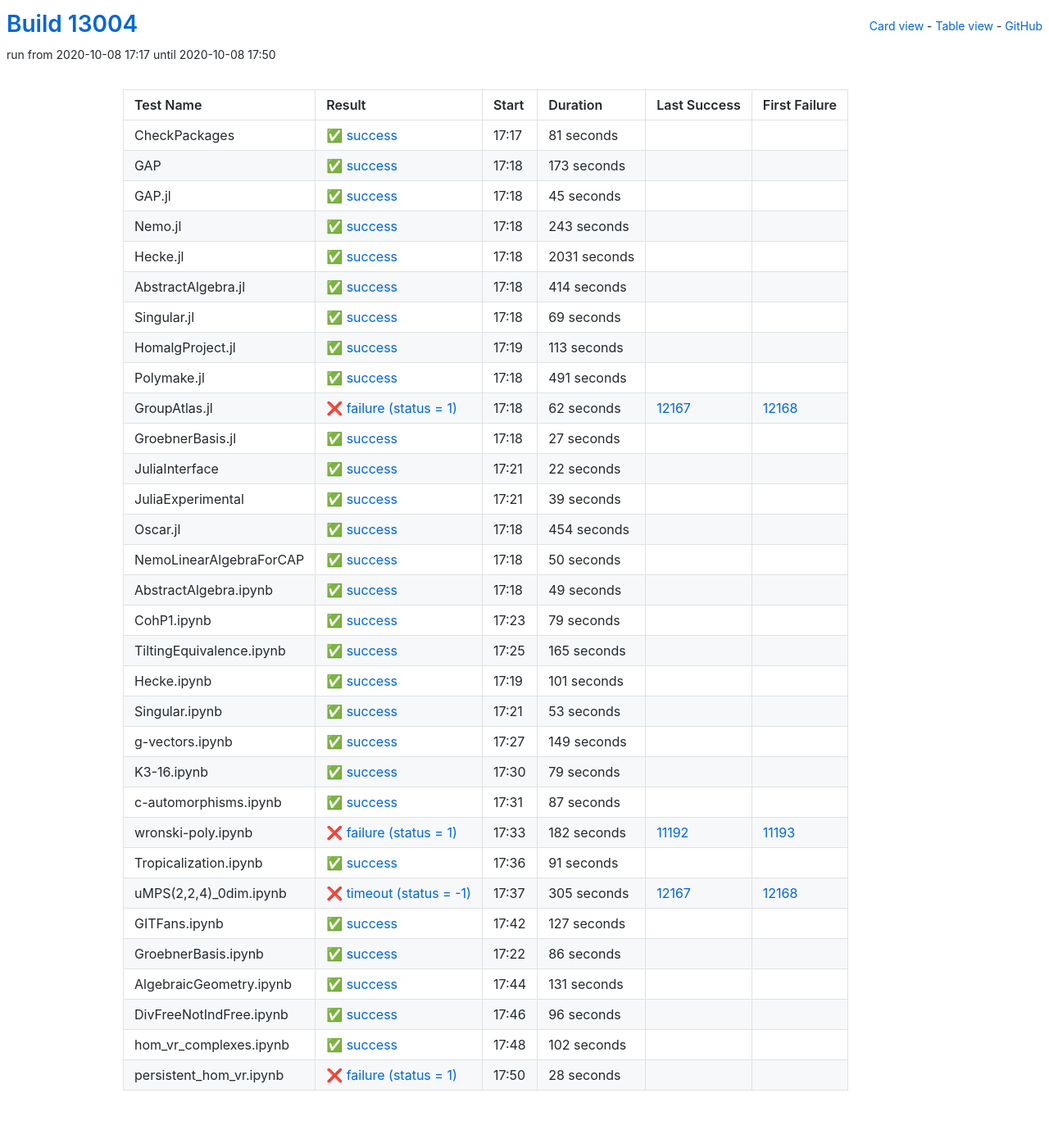
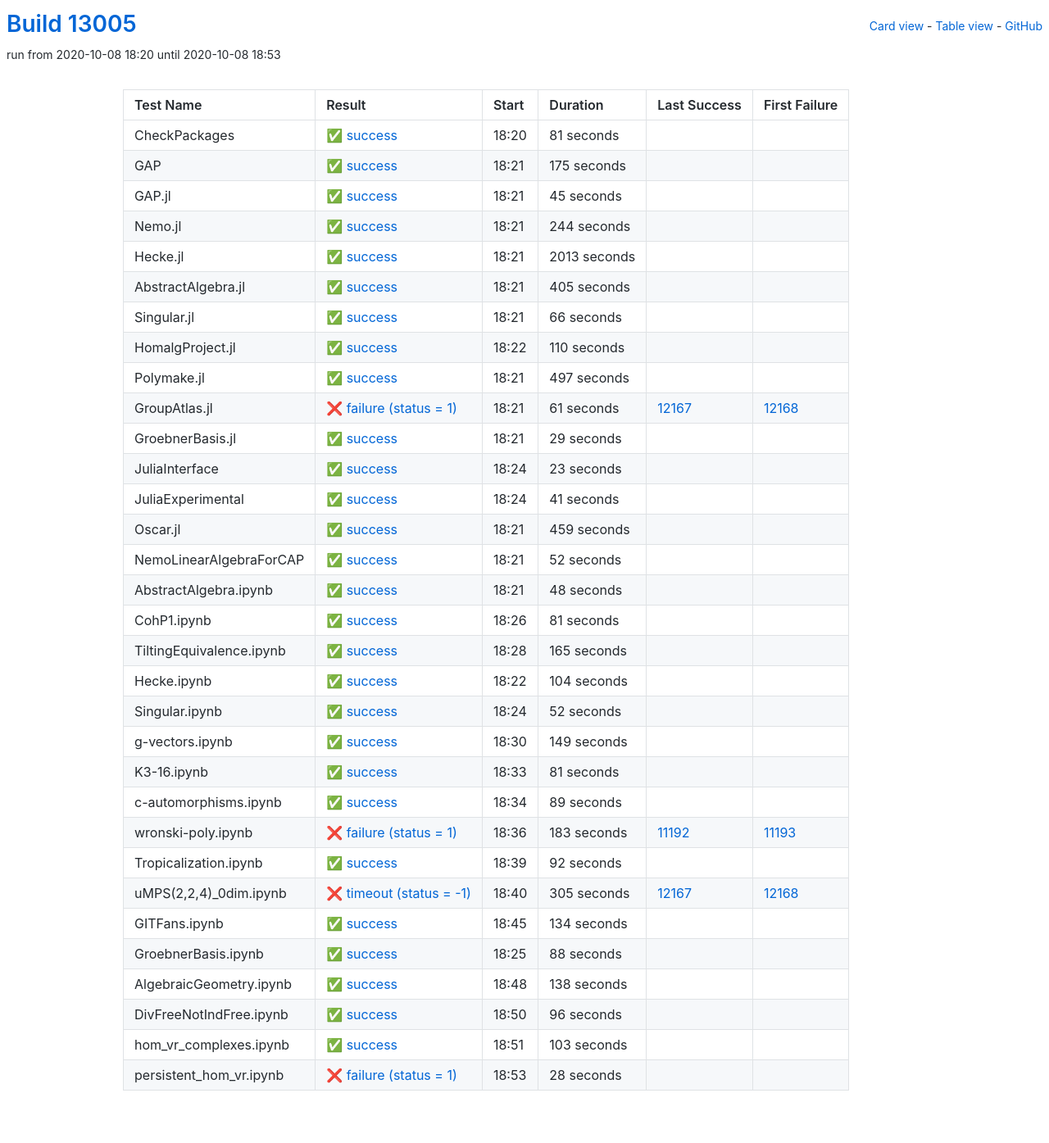
Before and after one commit to oscar-system/oscar-ci-status, a Jekyll site: the page built from table.html, in a window 1280 px wide. Shown: the whole page at 82% size. Built offline with Jekyll 4.4.1, drawn with Linux system fonts in a browser that asks for light colours.

Commit message:
Build #13005

```diff
--- a/_data/ci.yml
+++ b/_data/ci.yml
@@ -1,6 +1,6 @@
 ---
-build: 13004
-build_url: https://oscarci.mathematik.uni-kl.de/job/oscar/13004/
+build: 13005
+build_url: https://oscarci.mathematik.uni-kl.de/job/oscar/13005/
 job: oscar
 organization: oscar-system
 repo: oscar-ci-status
@@ -8,8 +8,8 @@
 tests:
 - name: CheckPackages
   id: checkpackages
-  log: https://oscarci.mathematik.uni-kl.de/job/oscar/13004/artifact/logs/build-13004/CheckPackages.log
-  start: 2020-10-08 17:17
+  log: https://oscarci.mathematik.uni-kl.de/job/oscar/13005/artifact/logs/build-13005/CheckPackages.log
+  start: 2020-10-08 18:20
   success: true
   exitcode: 0
   status: success
@@ -20,20 +20,20 @@
   first_failure_url:
 - name: GAP
   id: gap
-  log: https://oscarci.mathematik.uni-kl.de/job/oscar/13004/artifact/logs/build-13004/GAP.log
-  start: 2020-10-08 17:18
+  log: https://oscarci.mathematik.uni-kl.de/job/oscar/13005/artifact/logs/build-13005/GAP.log
+  start: 2020-10-08 18:21
   success: true
   exitcode: 0
   status: success
-  duration: 173
+  duration: 175
   last_success: false
   last_success_url:
   first_failure: false
   first_failure_url:
 - name: GAP.jl
   id: gap-jl
-  log: https://oscarci.mathematik.uni-kl.de/job/oscar/13004/artifact/logs/build-13004/GAP.jl.log
-  start: 2020-10-08 17:18
+  log: https://oscarci.mathematik.uni-kl.de/job/oscar/13005/artifact/logs/build-13005/GAP.jl.log
+  start: 2020-10-08 18:21
   success: true
   exitcode: 0
   status: success
@@ -44,176 +44,176 @@
   first_failure_url:
 - name: Nemo.jl
   id: nemo-jl
-  log: https://oscarci.mathematik.uni-kl.de/job/oscar/13004/artifact/logs/build-13004/Nemo.jl.log
-  start: 2020-10-08 17:18
+  log: https://oscarci.mathematik.uni-kl.de/job/oscar/13005/artifact/logs/build-13005/Nemo.jl.log
+  start: 2020-10-08 18:21
   success: true
   exitcode: 0
   status: success
-  duration: 243
+  duration: 244
   last_success: false
   last_success_url:
   first_failure: false
   first_failure_url:
 - name: Hecke.jl
   id: hecke-jl
-  log: https://oscarci.mathematik.uni-kl.de/job/oscar/13004/artifact/logs/build-13004/Hecke.jl.log
-  start: 2020-10-08 17:18
+  log: https://oscarci.mathematik.uni-kl.de/job/oscar/13005/artifact/logs/build-13005/Hecke.jl.log
+  start: 2020-10-08 18:21
   success: true
   exitcode: 0
   status: success
-  duration: 2031
+  duration: 2013
   last_success: false
   last_success_url:
   first_failure: false
   first_failure_url:
 - name: AbstractAlgebra.jl
   id: abstractalgebra-jl
-  log: https://oscarci.mathematik.uni-kl.de/job/oscar/13004/artifact/logs/build-13004/AbstractAlgebra.jl.log
-  start: 2020-10-08 17:18
+  log: https://oscarci.mathematik.uni-kl.de/job/oscar/13005/artifact/logs/build-13005/AbstractAlgebra.jl.log
+  start: 2020-10-08 18:21
   success: true
   exitcode: 0
   status: success
-  duration: 414
+  duration: 405
   last_success: false
   last_success_url:
   first_failure: false
   first_failure_url:
 - name: Singular.jl
   id: singular-jl
-  log: https://oscarci.mathematik.uni-kl.de/job/oscar/13004/artifact/logs/build-13004/Singular.jl.log
-  start: 2020-10-08 17:18
+  log: https://oscarci.mathematik.uni-kl.de/job/oscar/13005/artifact/logs/build-13005/Singular.jl.log
+  start: 2020-10-08 18:21
   success: true
   exitcode: 0
   status: success
-  duration: 69
+  duration: 66
   last_success: false
   last_success_url:
   first_failure: false
   first_failure_url:
 - name: HomalgProject.jl
   id: homalgproject-jl
-  log: https://oscarci.mathematik.uni-kl.de/job/oscar/13004/artifact/logs/build-13004/HomalgProject.jl.log
-  start: 2020-10-08 17:19
+  log: https://oscarci.mathematik.uni-kl.de/job/oscar/13005/artifact/logs/build-13005/HomalgProject.jl.log
+  start: 2020-10-08 18:22
   success: true
   exitcode: 0
   status: success
-  duration: 113
+  duration: 110
   last_success: false
   last_success_url:
   first_failure: false
   first_failure_url:
 - name: Polymake.jl
   id: polymake-jl
-  log: https://oscarci.mathematik.uni-kl.de/job/oscar/13004/artifact/logs/build-13004/Polymake.jl.log
-  start: 2020-10-08 17:18
+  log: https://oscarci.mathematik.uni-kl.de/job/oscar/13005/artifact/logs/build-13005/Polymake.jl.log
+  start: 2020-10-08 18:21
   success: true
   exitcode: 0
   status: success
-  duration: 491
+  duration: 497
   last_success: false
   last_success_url:
   first_failure: false
   first_failure_url:
 - name: GroupAtlas.jl
   id: groupatlas-jl
-  log: https://oscarci.mathematik.uni-kl.de/job/oscar/13004/artifact/logs/build-13004/GroupAtlas.jl.log
-  start: 2020-10-08 17:18
+  log: https://oscarci.mathematik.uni-kl.de/job/oscar/13005/artifact/logs/build-13005/GroupAtlas.jl.log
+  start: 2020-10-08 18:21
   success: false
   exitcode: 1
   status: failure
-  duration: 62
+  duration: 61
   last_success: 12167
   last_success_url: https://oscarci.mathematik.uni-kl.de/job/oscar/12167/
   first_failure: 12168
   first_failure_url: https://oscarci.mathematik.uni-kl.de/job/oscar/12168/
 - name: GroebnerBasis.jl
   id: groebnerbasis-jl
-  log: https://oscarci.mathematik.uni-kl.de/job/oscar/13004/artifact/logs/build-13004/GroebnerBasis.jl.log
-  start: 2020-10-08 17:18
+  log: https://oscarci.mathematik.uni-kl.de/job/oscar/13005/artifact/logs/build-13005/GroebnerBasis.jl.log
+  start: 2020-10-08 18:21
   success: true
   exitcode: 0
   status: success
-  duration: 27
+  duration: 29
   last_success: false
   last_success_url:
   first_failure: false
   first_failure_url:
 - name: JuliaInterface
   id: juliainterface
-  log: https://oscarci.mathematik.uni-kl.de/job/oscar/13004/artifact/logs/build-13004/JuliaInterface.log
-  start: 2020-10-08 17:21
+  log: https://oscarci.mathematik.uni-kl.de/job/oscar/13005/artifact/logs/build-13005/JuliaInterface.log
+  start: 2020-10-08 18:24
   success: true
   exitcode: 0
   status: success
-  duration: 22
+  duration: 23
   last_success: false
   last_success_url:
   first_failure: false
   first_failure_url:
 - name: JuliaExperimental
   id: juliaexperimental
-  log: https://oscarci.mathematik.uni-kl.de/job/oscar/13004/artifact/logs/build-13004/JuliaExperimental.log
-  start: 2020-10-08 17:21
+  log: https://oscarci.mathematik.uni-kl.de/job/oscar/13005/artifact/logs/build-13005/JuliaExperimental.log
+  start: 2020-10-08 18:24
   success: true
   exitcode: 0
   status: success
-  duration: 39
+  duration: 41
   last_success: false
   last_success_url:
   first_failure: false
   first_failure_url:
 - name: Oscar.jl
   id: oscar-jl
-  log: https://oscarci.mathematik.uni-kl.de/job/oscar/13004/artifact/logs/build-13004/Oscar.jl.log
-  start: 2020-10-08 17:18
+  log: https://oscarci.mathematik.uni-kl.de/job/oscar/13005/artifact/logs/build-13005/Oscar.jl.log
+  start: 2020-10-08 18:21
   success: true
   exitcode: 0
   status: success
-  duration: 454
+  duration: 459
   last_success: false
   last_success_url:
   first_failure: false
   first_failure_url:
 - name: NemoLinearAlgebraForCAP
   id: nemolinearalgebraforcap
-  log: https://oscarci.mathematik.uni-kl.de/job/oscar/13004/artifact/logs/build-13004/NemoLinearAlgebraForCAP.log
-  start: 2020-10-08 17:18
+  log: https://oscarci.mathematik.uni-kl.de/job/oscar/13005/artifact/logs/build-13005/NemoLinearAlgebraForCAP.log
+  start: 2020-10-08 18:21
   success: true
   exitcode: 0
   status: success
-  duration: 50
+  duration: 52
   last_success: false
   last_success_url:
   first_failure: false
   first_failure_url:
 - name: AbstractAlgebra.ipynb
   id: abstractalgebra-ipynb
-  log: https://oscarci.mathematik.uni-kl.de/job/oscar/13004/artifact/logs/build-13004/AbstractAlgebra.ipynb.log
-  start: 2020-10-08 17:18
+  log: https://oscarci.mathematik.uni-kl.de/job/oscar/13005/artifact/logs/build-13005/AbstractAlgebra.ipynb.log
+  start: 2020-10-08 18:21
   success: true
   exitcode: 0
   status: success
-  duration: 49
+  duration: 48
   last_success: false
   last_success_url:
   first_failure: false
   first_failure_url:
 - name: CohP1.ipynb
   id: cohp1-ipynb
-  log: https://oscarci.mathematik.uni-kl.de/job/oscar/13004/artifact/logs/build-13004/CohP1.ipynb.log
-  start: 2020-10-08 17:23
+  log: https://oscarci.mathematik.uni-kl.de/job/oscar/13005/artifact/logs/build-13005/CohP1.ipynb.log
+  start: 2020-10-08 18:26
   success: true
   exitcode: 0
   status: success
-  duration: 79
+  duration: 81
   last_success: false
   last_success_url:
   first_failure: false
   first_failure_url:
 - name: TiltingEquivalence.ipynb
   id: tiltingequivalence-ipynb
-  log: https://oscarci.mathematik.uni-kl.de/job/oscar/13004/artifact/logs/build-13004/TiltingEquivalence.ipynb.log
-  start: 2020-10-08 17:25
+  log: https://oscarci.mathematik.uni-kl.de/job/oscar/13005/artifact/logs/build-13005/TiltingEquivalence.ipynb.log
+  start: 2020-10-08 18:28
   success: true
   exitcode: 0
   status: success
@@ -224,32 +224,32 @@
   first_failure_url:
 - name: Hecke.ipynb
   id: hecke-ipynb
-  log: https://oscarci.mathematik.uni-kl.de/job/oscar/13004/artifact/logs/build-13004/Hecke.ipynb.log
-  start: 2020-10-08 17:19
+  log: https://oscarci.mathematik.uni-kl.de/job/oscar/13005/artifact/logs/build-13005/Hecke.ipynb.log
+  start: 2020-10-08 18:22
   success: true
   exitcode: 0
   status: success
-  duration: 101
+  duration: 104
   last_success: false
   last_success_url:
   first_failure: false
   first_failure_url:
 - name: Singular.ipynb
   id: singular-ipynb
-  log: https://oscarci.mathematik.uni-kl.de/job/oscar/13004/artifact/logs/build-13004/Singular.ipynb.log
-  start: 2020-10-08 17:21
+  log: https://oscarci.mathematik.uni-kl.de/job/oscar/13005/artifact/logs/build-13005/Singular.ipynb.log
+  start: 2020-10-08 18:24
   success: true
   exitcode: 0
   status: success
-  duration: 53
+  duration: 52
   last_success: false
   last_success_url:
   first_failure: false
   first_failure_url:
 - name: g-vectors.ipynb
   id: g-vectors-ipynb
-  log: https://oscarci.mathematik.uni-kl.de/job/oscar/13004/artifact/logs/build-13004/g-vectors.ipynb.log
-  start: 2020-10-08 17:27
+  log: https://oscarci.mathematik.uni-kl.de/job/oscar/13005/artifact/logs/build-13005/g-vectors.ipynb.log
+  start: 2020-10-08 18:30
   success: true
   exitcode: 0
   status: success
@@ -260,56 +260,56 @@
   first_failure_url:
 - name: K3-16.ipynb
   id: k3-16-ipynb
-  log: https://oscarci.mathematik.uni-kl.de/job/oscar/13004/artifact/logs/build-13004/K3-16.ipynb.log
-  start: 2020-10-08 17:30
+  log: https://oscarci.mathematik.uni-kl.de/job/oscar/13005/artifact/logs/build-13005/K3-16.ipynb.log
+  start: 2020-10-08 18:33
   success: true
   exitcode: 0
   status: success
-  duration: 79
+  duration: 81
   last_success: false
   last_success_url:
   first_failure: false
   first_failure_url:
 - name: c-automorphisms.ipynb
   id: c-automorphisms-ipynb
-  log: https://oscarci.mathematik.uni-kl.de/job/oscar/13004/artifact/logs/build-13004/c-automorphisms.ipynb.log
-  start: 2020-10-08 17:31
+  log: https://oscarci.mathematik.uni-kl.de/job/oscar/13005/artifact/logs/build-13005/c-automorphisms.ipynb.log
+  start: 2020-10-08 18:34
   success: true
   exitcode: 0
   status: success
-  duration: 87
+  duration: 89
   last_success: false
   last_success_url:
   first_failure: false
   first_failure_url:
 - name: wronski-poly.ipynb
   id: wronski-poly-ipynb
-  log: https://oscarci.mathematik.uni-kl.de/job/oscar/13004/artifact/logs/build-13004/wronski-poly.ipynb.log
-  start: 2020-10-08 17:33
+  log: https://oscarci.mathematik.uni-kl.de/job/oscar/13005/artifact/logs/build-13005/wronski-poly.ipynb.log
+  start: 2020-10-08 18:36
   success: false
   exitcode: 1
   status: failure
-  duration: 182
+  duration: 183
   last_success: 11192
   last_success_url: https://oscarci.mathematik.uni-kl.de/job/oscar/11192/
   first_failure: 11193
   first_failure_url: https://oscarci.mathematik.uni-kl.de/job/oscar/11193/
 - name: Tropicalization.ipynb
   id: tropicalization-ipynb
-  log: https://oscarci.mathematik.uni-kl.de/job/oscar/13004/artifact/logs/build-13004/Tropicalization.ipynb.log
-  start: 2020-10-08 17:36
+  log: https://oscarci.mathematik.uni-kl.de/job/oscar/13005/artifact/logs/build-13005/Tropicalization.ipynb.log
+  start: 2020-10-08 18:39
   success: true
   exitcode: 0
   status: success
-  duration: 91
+  duration: 92
   last_success: false
   last_success_url:
   first_failure: false
   first_failure_url:
 - name: uMPS(2,2,4)_0dim.ipynb
   id: umps-2-2-4-0dim-ipynb
-  log: https://oscarci.mathematik.uni-kl.de/job/oscar/13004/artifact/logs/build-13004/uMPS-2-2-4-_0dim.ipynb.log
-  start: 2020-10-08 17:37
+  log: https://oscarci.mathematik.uni-kl.de/job/oscar/13005/artifact/logs/build-13005/uMPS-2-2-4-_0dim.ipynb.log
+  start: 2020-10-08 18:40
   success: false
   exitcode: -1
   status: timeout
@@ -320,44 +320,44 @@
   first_failure_url: https://oscarci.mathematik.uni-kl.de/job/oscar/12168/
 - name: GITFans.ipynb
   id: gitfans-ipynb
-  log: https://oscarci.mathematik.uni-kl.de/job/oscar/13004/artifact/logs/build-13004/GITFans.ipynb.log
-  start: 2020-10-08 17:42
+  log: https://oscarci.mathematik.uni-kl.de/job/oscar/13005/artifact/logs/build-13005/GITFans.ipynb.log
+  start: 2020-10-08 18:45
   success: true
   exitcode: 0
   status: success
-  duration: 127
+  duration: 134
   last_success: false
   last_success_url:
   first_failure: false
   first_failure_url:
 - name: GroebnerBasis.ipynb
   id: groebnerbasis-ipynb
-  log: https://oscarci.mathematik.uni-kl.de/job/oscar/13004/artifact/logs/build-13004/GroebnerBasis.ipynb.log
-  start: 2020-10-08 17:22
+  log: https://oscarci.mathematik.uni-kl.de/job/oscar/13005/artifact/logs/build-13005/GroebnerBasis.ipynb.log
+  start: 2020-10-08 18:25
   success: true
   exitcode: 0
   status: success
-  duration: 86
+  duration: 88
   last_success: false
   last_success_url:
   first_failure: false
   first_failure_url:
 - name: AlgebraicGeometry.ipynb
   id: algebraicgeometry-ipynb
-  log: https://oscarci.mathematik.uni-kl.de/job/oscar/13004/artifact/logs/build-13004/AlgebraicGeometry.ipynb.log
-  start: 2020-10-08 17:44
+  log: https://oscarci.mathematik.uni-kl.de/job/oscar/13005/artifact/logs/build-13005/AlgebraicGeometry.ipynb.log
+  start: 2020-10-08 18:48
   success: true
   exitcode: 0
   status: success
-  duration: 131
+  duration: 138
   last_success: false
   last_success_url:
   first_failure: false
   first_failure_url:
 - name: DivFreeNotIndFree.ipynb
   id: divfreenotindfree-ipynb
-  log: https://oscarci.mathematik.uni-kl.de/job/oscar/13004/artifact/logs/build-13004/DivFreeNotIndFree.ipynb.log
-  start: 2020-10-08 17:46
+  log: https://oscarci.mathematik.uni-kl.de/job/oscar/13005/artifact/logs/build-13005/DivFreeNotIndFree.ipynb.log
+  start: 2020-10-08 18:50
   success: true
   exitcode: 0
   status: success
@@ -368,20 +368,20 @@
   first_failure_url:
 - name: hom_vr_complexes.ipynb
   id: hom-vr-complexes-ipynb
-  log: https://oscarci.mathematik.uni-kl.de/job/oscar/13004/artifact/logs/build-13004/hom_vr_complexes.ipynb.log
-  start: 2020-10-08 17:48
+  log: https://oscarci.mathematik.uni-kl.de/job/oscar/13005/artifact/logs/build-13005/hom_vr_complexes.ipynb.log
+  start: 2020-10-08 18:51
   success: true
   exitcode: 0
   status: success
-  duration: 102
+  duration: 103
   last_success: false
   last_success_url:
   first_failure: false
   first_failure_url:
 - name: persistent_hom_vr.ipynb
   id: persistent-hom-vr-ipynb
-  log: https://oscarci.mathematik.uni-kl.de/job/oscar/13004/artifact/logs/build-13004/persistent_hom_vr.ipynb.log
-  start: 2020-10-08 17:50
+  log: https://oscarci.mathematik.uni-kl.de/job/oscar/13005/artifact/logs/build-13005/persistent_hom_vr.ipynb.log
+  start: 2020-10-08 18:53
   success: false
   exitcode: 1
   status: failure
```
Also changed, not shown: README.md.
